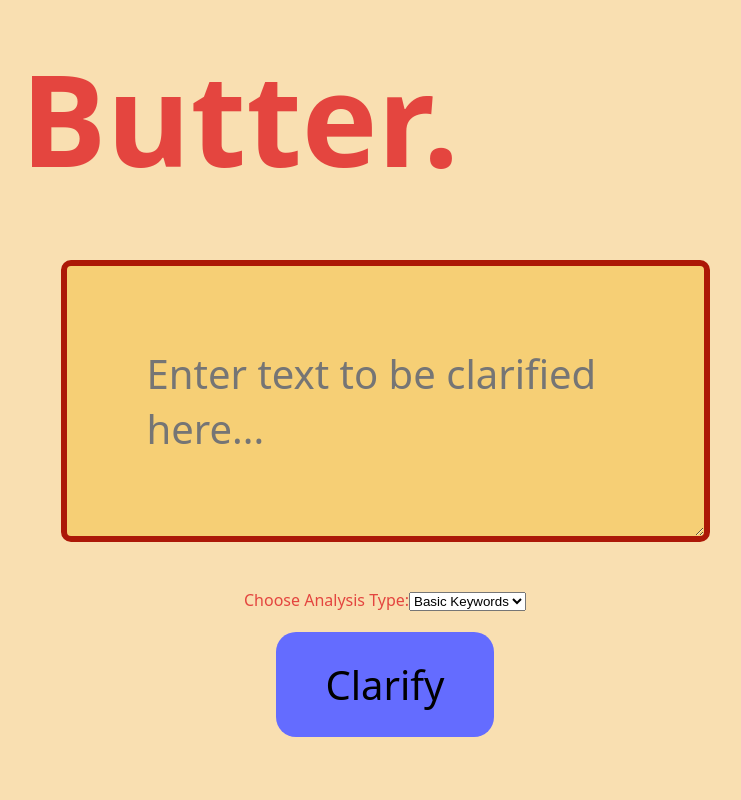
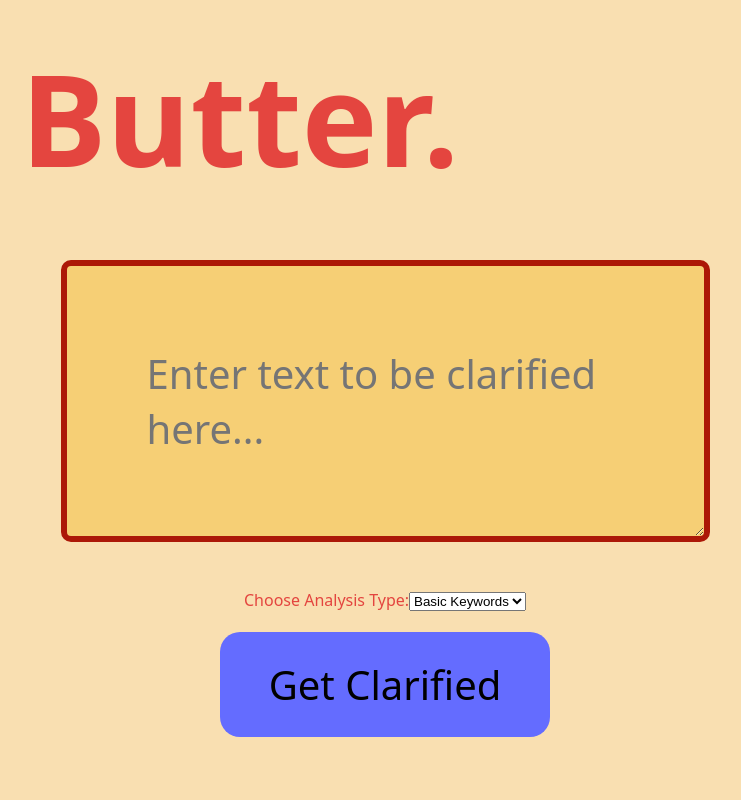
Before and after one commit to anddude/butter, a React (Vite) app: page / in a window 1280 px wide. Shown: the top 800 px of the page, without its empty margins (255-996 px from the left). Built offline with nearby package versions, Linux system fonts and the light colour scheme.

Commit message:
Co-authored-by: morrisxelijah <morrisxelijah@users.noreply.github.com> Co-authored-by: Annie Tadvick <anddude@users.noreply.github.com>

```diff
--- a/client/App.tsx
+++ b/client/App.tsx
@@ -54,7 +54,7 @@ function App() {
       />
       <Button
         onClick={handleClarify}
-        label="Clarify"
+        label="Get Clarified"
         isLoading={isLoading}
       />
       <TextResults
```
